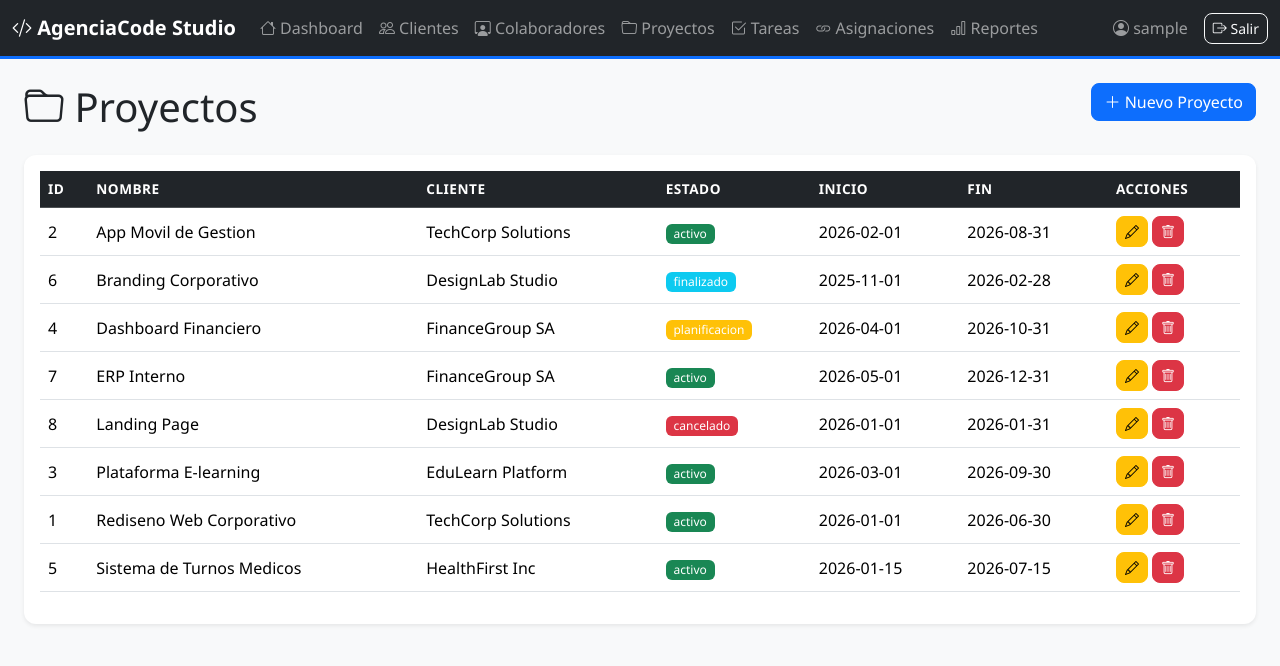
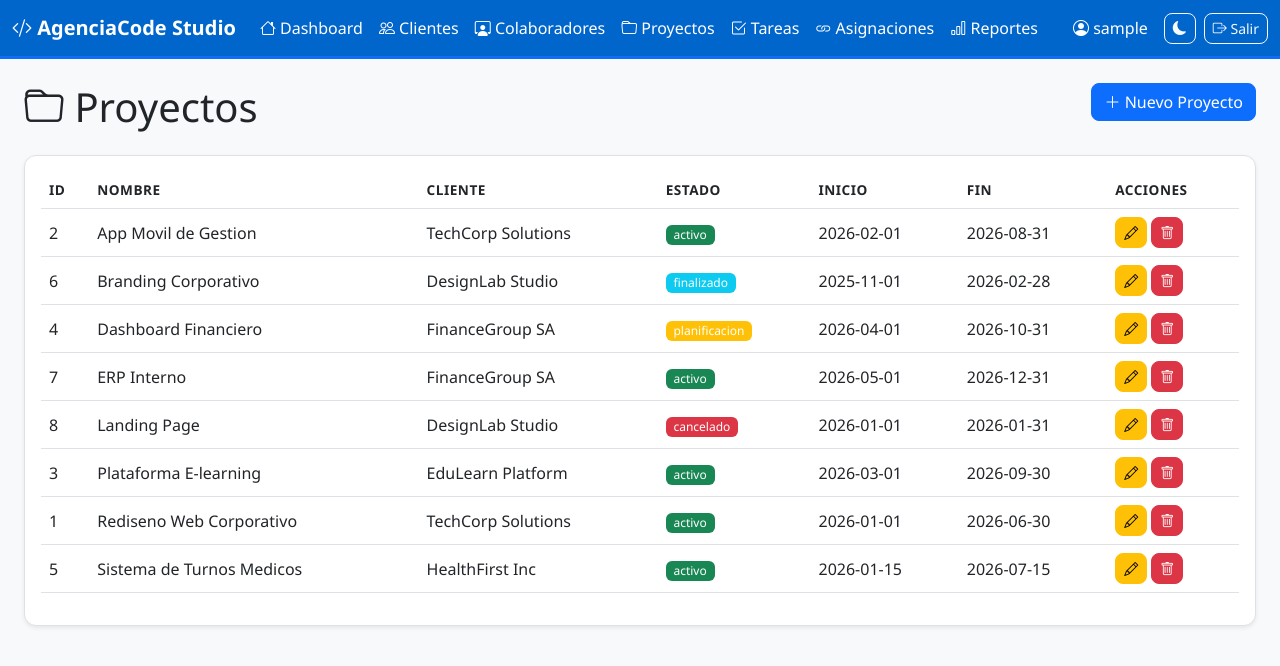
Before and after one commit to mmanosaslva/AgenciaCode_Studio, a Flask app: page /proyectos in a window 1280 px wide. Shown: the top 666 px of the page. Run offline with Flask 3, Linux system fonts and the light colour scheme; the visitor is signed in with stand-in values (Sample User, id 1).

Commit message:
feat: Implementar Dark/Light Mode toggle

```diff
--- a/app/static/css/estilos.css
+++ b/app/static/css/estilos.css
@@ -1,14 +1,55 @@
 :root {
     --sidebar-width: 250px;
+    --bg-primary: #FFFFFF;
+    --bg-secondary: #F8F9FA;
+    --text-primary: #212529;
+    --text-secondary: #6C757D;
+    --card-bg: #FFFFFF;
+    --navbar-bg: #0066CC;
+    --border-color: #DEE2E6;
+    --shadow: rgba(0,0,0,0.1);
+}
+
+[data-theme="dark"] {
+    --bg-primary: #121212;
+    --bg-secondary: #1E1E1E;
+    --text-primary: #F8F9FA;
+    --text-secondary: #ADB5BD;
+    --card-bg: #2D2D2D;
+    --navbar-bg: #1A1A2E;
+    --border-color: #444444;
+    --shadow: rgba(0,0,0,0.5);
 }
 
 body {
-    background-color: #f8f9fa;
+    background-color: var(--bg-secondary);
+    color: var(--text-primary);
     font-family: 'Segoe UI', Tahoma, Geneva, Verdana, sans-serif;
+    transition: background-color 0.3s ease, color 0.3s ease;
+}
+
+.navbar {
+    border-bottom: 3px solid var(--bs-primary);
+    background-color: var(--navbar-bg) !important;
+    transition: background-color 0.3s ease;
+}
+
+.navbar .nav-link,
+.navbar .navbar-brand,
+.navbar .navbar-text {
+    color: #fff !important;
+    transition: color 0.3s ease;
+}
+
+.card {
+    background-color: var(--card-bg);
+    border: 1px solid var(--border-color);
+    border-radius: 12px;
+    transition: background-color 0.3s ease, border-color 0.3s ease, box-shadow 0.3s ease;
 }
 
 .dashboard-card {
-    transition: transform 0.2s, box-shadow 0.2s;
+    transition: transform 0.2s, box-shadow 0.2s, background-color 0.3s ease, border-color 0.3s ease;
     cursor: pointer;
     border: none;
     border-radius: 12px;
@@ -16,7 +57,12 @@ body {
 
 .dashboard-card:hover {
     transform: translateY(-5px);
-    box-shadow: 0 8px 25px rgba(0,0,0,0.1);
+    box-shadow: 0 8px 25px var(--shadow);
+}
+
+.table {
+    color: var(--text-primary);
+    transition: color 0.3s ease;
 }
 
 .table th {
@@ -26,32 +72,142 @@ body {
     letter-spacing: 0.5px;
 }
 
-.card {
-    border-radius: 12px;
-    border: none;
+.table-striped > tbody > tr:nth-of-type(odd) {
+    background-color: var(--bg-secondary);
+    transition: background-color 0.3s ease;
+}
+
+.table > :not(caption) > * > * {
+    background-color: var(--card-bg);
+    color: var(--text-primary);
+    border-bottom-color: var(--border-color);
+    transition: background-color 0.3s ease, color 0.3s ease, border-color 0.3s ease;
 }
 
 .btn {
     border-radius: 8px;
 }
 
+.btn-secondary {
+    background-color: var(--text-secondary);
+    border-color: var(--text-secondary);
+}
+
 .modal-content {
+    background-color: var(--card-bg);
+    color: var(--text-primary);
     border-radius: 12px;
-    border: none;
+    border: 1px solid var(--border-color);
+    transition: background-color 0.3s ease, color 0.3s ease, border-color 0.3s ease;
 }
 
 .modal-header {
+    border-bottom: 1px solid var(--border-color);
     border-radius: 12px 12px 0 0;
+    transition: border-color 0.3s ease;
 }
 
-.navbar {
-    border-bottom: 3px solid var(--bs-primary);
+.modal-footer {
+    border-top: 1px solid var(--border-color);
+    transition: border-color 0.3s ease;
 }
 
 .alert {
     border-radius: 10px;
+    transition: background-color 0.3s ease, color 0.3s ease;
 }
 
 .badge {
     font-weight: 500;
 }
+
+.form-control, .form-select {
+    background-color: var(--card-bg);
+    color: var(--text-primary);
+    border: 1px solid var(--border-color);
+    transition: background-color 0.3s ease, color 0.3s ease, border-color 0.3s ease;
+}
+
+.form-control:focus, .form-select:focus {
+    background-color: var(--card-bg);
+    color: var(--text-primary);
+    border-color: var(--bs-primary);
+    box-shadow: 0 0 0 0.2rem rgba(0, 102, 204, 0.25);
+}
+
+.form-label {
+    color: var(--text-primary);
+    transition: color 0.3s ease;
+}
+
+.list-group-item {
+    background-color: var(--card-bg);
+    color: var(--text-primary);
+    border-color: var(--border-color);
+    transition: background-color 0.3s ease, color 0.3s ease, border-color 0.3s ease;
+}
+
+.page-link {
+    background-color: var(--card-bg);
+    color: var(--text-primary);
+    border-color: var(--border-color);
+    transition: background-color 0.3s ease, color 0.3s ease, border-color 0.3s ease;
+}
+
+.page-link:hover {
+    background-color: var(--bg-secondary);
+    color: var(--text-primary);
+}
+
+.dropdown-menu {
+    background-color: var(--card-bg);
+    border: 1px solid var(--border-color);
+    transition: background-color 0.3s ease, border-color 0.3s ease;
+}
+
+.dropdown-item {
+    color: var(--text-primary);
+    transition: color 0.3s ease, background-color 0.3s ease;
+}
+
+.dropdown-item:hover {
+    background-color: var(--bg-secondary);
+    color: var(--text-primary);
+}
+
+h1, h2, h3, h4, h5, h6,
+.card-title,
+.card-header,
+.modal-title {
+    color: var(--text-primary);
+    transition: color 0.3s ease;
+}
+
+.text-muted {
+    color: var(--text-secondary) !important;
+    transition: color 0.3s ease;
+}
+
+.card-header {
+    background-color: var(--bg-secondary);
+    border-bottom: 1px solid var(--border-color);
+    transition: background-color 0.3s ease, border-color 0.3s ease;
+}
+
+.table-hover > tbody > tr:hover > * {
+    background-color: var(--bg-secondary);
+}
+
+[data-theme="dark"] .navbar {
+    border-bottom-color: #333366;
+}
+
+[data-theme="dark"] .btn-outline-secondary {
+    color: var(--text-primary);
+    border-color: var(--border-color);
+}
+
+[data-theme="dark"] .btn-outline-secondary:hover {
+    background-color: var(--border-color);
+    color: var(--text-primary);
+}
--- a/app/static/js/app.js
+++ b/app/static/js/app.js
@@ -1,4 +1,28 @@
-document.addEventListener('DOMContentLoaded', function() {
+function toggleTheme() {
+    var html = document.documentElement;
+    var current = html.getAttribute('data-theme');
+    var next = current === 'dark' ? 'light' : 'dark';
+    html.setAttribute('data-theme', next);
+    localStorage.setItem('theme', next);
+    updateToggleIcon(next);
+}
+
+function updateToggleIcon(theme) {
+    var btn = document.getElementById('themeToggle');
+    if (!btn) return;
+    if (theme === 'dark') {
+        btn.innerHTML = '<i class="bi bi-sun-fill"></i>';
+        btn.title = 'Modo claro';
+    } else {
+        btn.innerHTML = '<i class="bi bi-moon-fill"></i>';
+        btn.title = 'Modo oscuro';
+    }
+}
+
+document.addEventListener('DOMContentLoaded', function () {
+    var theme = localStorage.getItem('theme') || 'light';
+    updateToggleIcon(theme);
+
     var toastElList = [].slice.call(document.querySelectorAll('.toast'));
     var toastList = toastElList.map(function (toastEl) {
         return new bootstrap.Toast(toastEl);
--- a/app/templates/base.html
+++ b/app/templates/base.html
@@ -7,10 +7,18 @@
     <link href="https://cdn.jsdelivr.net/npm/bootstrap@5.3.2/dist/css/bootstrap.min.css" rel="stylesheet">
     <link rel="stylesheet" href="https://cdn.jsdelivr.net/npm/bootstrap-icons@1.11.3/font/bootstrap-icons.min.css">
     <link rel="stylesheet" href="{{ url_for('static', filename='css/estilos.css') }}">
+    <script>
+        (function() {
+            var theme = localStorage.getItem('theme');
+            if (theme === 'dark') {
+                document.documentElement.setAttribute('data-theme', 'dark');
+            }
+        })();
+    </script>
 </head>
 <body>
     {% if session.user_id %}
-    <nav class="navbar navbar-expand-lg navbar-dark bg-dark mb-4">
+    <nav class="navbar navbar-expand-lg navbar-dark mb-4">
         <div class="container-fluid">
             <a class="navbar-brand fw-bold" href="{{ url_for('web.dashboard') }}">
                 <i class="bi bi-code-slash"></i> AgenciaCode Studio
@@ -31,6 +39,9 @@
                 <span class="navbar-text me-3">
                     <i class="bi bi-person-circle"></i> {{ session.username }}
                 </span>
+                <button id="themeToggle" class="btn btn-outline-light btn-sm me-2" onclick="toggleTheme()" title="Modo oscuro">
+                    <i class="bi bi-moon-fill"></i>
+                </button>
                 <a href="{{ url_for('web.logout') }}" class="btn btn-outline-light btn-sm">
                     <i class="bi bi-box-arrow-right"></i> Salir
                 </a>
```
